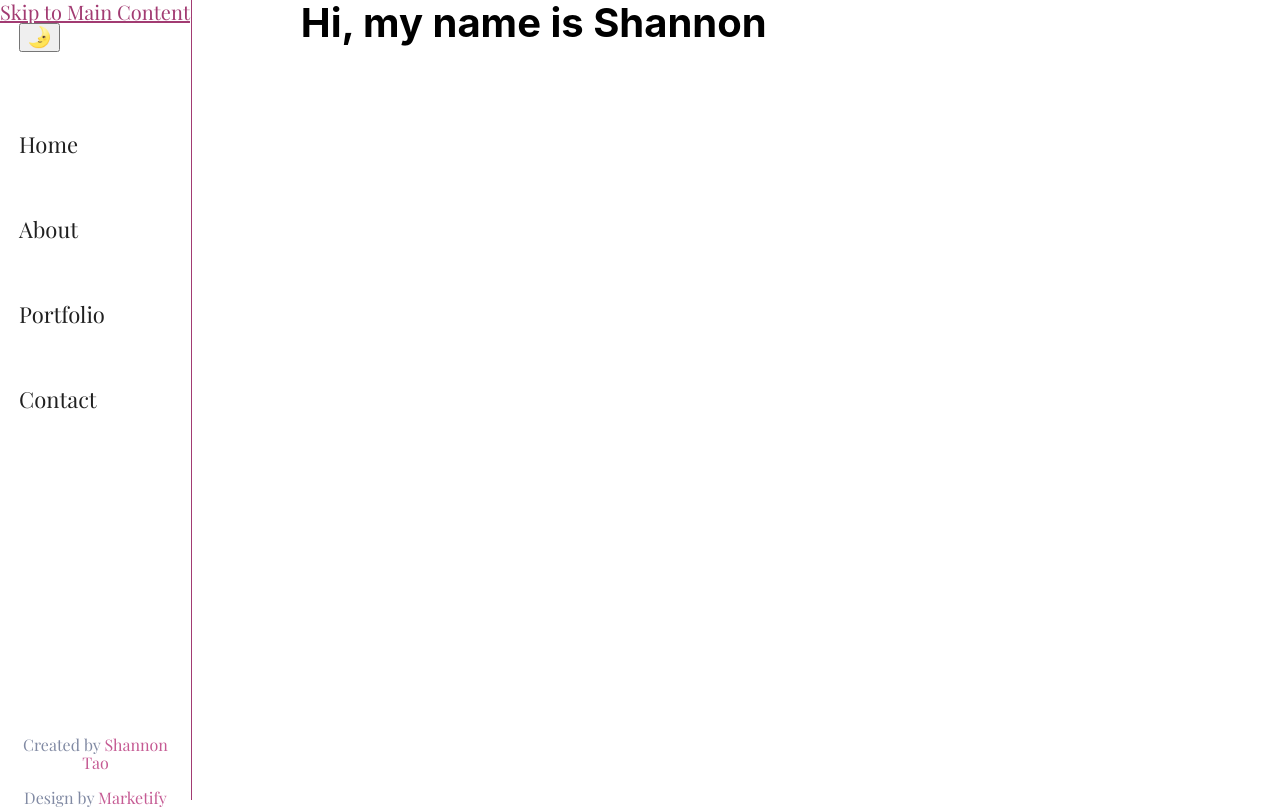
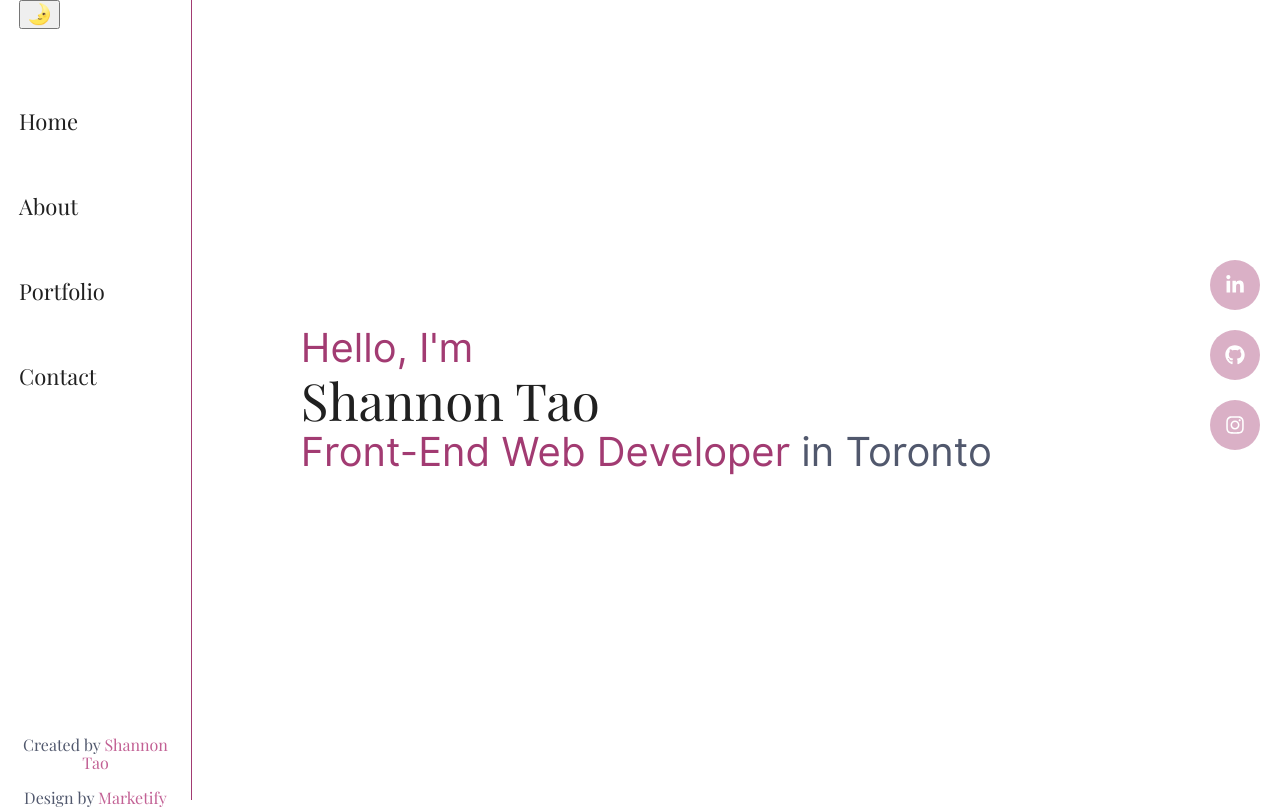
Before and after one commit to shanningtatum/react-portfolio, a React (Create React App) app: page / in a window 1280 px wide. Shown: the top 809 px of the page. Built offline with nearby package versions, Linux system fonts and the light colour scheme.

Commit message:
completed landing page and social links

```diff
--- a/package.json
+++ b/package.json
@@ -3,11 +3,17 @@
   "version": "0.1.0",
   "private": true,
   "dependencies": {
+    "@fortawesome/fontawesome-svg-core": "^6.2.0",
+    "@fortawesome/free-solid-svg-icons": "^6.2.0",
+    "@fortawesome/react-fontawesome": "^0.2.0",
     "@testing-library/jest-dom": "^5.16.5",
     "@testing-library/react": "^13.4.0",
     "@testing-library/user-event": "^13.5.0",
+    "install": "^0.13.0",
+    "npm": "^8.19.1",
     "react": "^18.2.0",
     "react-dom": "^18.2.0",
+    "react-icons": "^4.4.0",
     "react-router-dom": "^6.3.0",
     "react-scripts": "5.0.1",
     "sass": "^1.54.8",
--- a/public/index.html
+++ b/public/index.html
@@ -10,20 +10,12 @@
       content="Web site created using create-react-app"
     />
     <link rel="apple-touch-icon" href="%PUBLIC_URL%/logo192.png" />
-    <!--
-      manifest.json provides metadata used when your web app is installed on a
-      user's mobile device or desktop. See https://developers.google.com/web/fundamentals/web-app-manifest/
-    -->
+
     <link rel="manifest" href="%PUBLIC_URL%/manifest.json" />
-    <!--
-      Notice the use of %PUBLIC_URL% in the tags above.
-      It will be replaced with the URL of the `public` folder during the build.
-      Only files inside the `public` folder can be referenced from the HTML.
-
-      Unlike "/favicon.ico" or "favicon.ico", "%PUBLIC_URL%/favicon.ico" will
-      work correctly both with client-side routing and a non-root public URL.
-      Learn how to configure a non-root public URL by running `npm run build`.
-    -->
+    <script
+      src="https://kit.fontawesome.com/8dadeab0df.js"
+      crossorigin="anonymous"
+    ></script>
     <title>React App</title>
   </head>
   <body>
--- a/src/components/Landing.js
+++ b/src/components/Landing.js
@@ -1,8 +1,35 @@
+import { FaInstagram, FaLinkedinIn, FaGithub } from "react-icons/fa";
+
 function Landing() {
   return (
     <section className="landingSection">
       <div className="wrapper">
-        <h1>Hi, my name is Shannon</h1>
+        <h1>
+          Hello, I'm <span className="strongName">Shannon Tao</span> Front-End
+          Web Developer <span className="greyText">in Toronto</span>
+        </h1>
+        <div className="socialLinks">
+          <ul>
+            <li>
+              <a href="#">
+                <FaLinkedinIn />
+                <span className="sr-only">Link to LinkedIn</span>
+              </a>
+            </li>
+            <li>
+              <a href="#">
+                <FaGithub />
+                <span className="sr-only">Link to GitHub</span>
+              </a>
+            </li>
+            <li>
+              <a href="#">
+                <FaInstagram />
+                <span className="sr-only">Link to Instagram</span>
+              </a>
+            </li>
+          </ul>
+        </div>
       </div>
     </section>
   );
--- a/src/styles/sass/partials/_baseStyles.scss
+++ b/src/styles/sass/partials/_baseStyles.scss
@@ -7,3 +7,17 @@ html{
     width:80%;
     margin: 0 auto;
 }
+
+h1{
+    font-family:$sansSerifFont;
+    font-weight:normal;
+}
+
+h2{
+    font-family:$serifFont;
+    font-weight:normal;
+}
+
+#about, #portfolio, #contact{
+    text-align: center;
+}
--- a/src/styles/sass/partials/_footer.scss
+++ b/src/styles/sass/partials/_footer.scss
@@ -9,7 +9,7 @@ footer{
     font-family:$serifFont;
 
     a{
-        color:rgb(197, 90, 147);
+        color:rgb(221, 134, 180);
         text-decoration:none;
         transition:0.3s color;
 
@@ -24,7 +24,6 @@ h3{
     font-weight:normal;
     font-size:clamp(0.6rem, 2vw, 0.8rem);
 
-
 }
 
 
@@ -36,9 +35,21 @@ h3{
     h3{
         color:$white;
     }
+
+
 }
 
 .footerLight{
     background-color:$white;
     color:$black;
+
+    a{
+        color:rgb(194, 96, 148);
+        text-decoration:none;
+        transition:0.3s color;
+
+        &:hover, &:focus{
+            color:$purple;
+        }
+    }
 }
--- a/src/styles/sass/partials/_header.scss
+++ b/src/styles/sass/partials/_header.scss
@@ -65,6 +65,7 @@ header{
 .headerLight{
 
     background-color:white;
+
     a{
         color:$black;
         &:hover, &:focus{
@@ -72,3 +73,16 @@ header{
         }
     }
 }
+
+// SKIP LINK
+.skipLink{
+    border:2px red solid;
+    position: absolute;
+    top:5px;
+    left:-1000px;
+
+    &:focus{
+        display:block;
+        left:0px;
+    }
+}
--- a/src/styles/sass/partials/_landing.scss
+++ b/src/styles/sass/partials/_landing.scss
@@ -1,10 +1,58 @@
 .landingSection{
 
     .wrapper{
-        margin-left:auto !important;
+        display:flex;
+        margin:auto auto 0!important;
+        height:100%;
     }
 
     h1{
+        margin:auto 0 auto;
+        color:$purple;
+    }
+
+    .strongName{
+        display:flex;
+        font-family:$serifFont;
+        color:$black;
+        font-size:clamp(2.2rem, 4vw, 2.7rem);
+    }
+
+    .greyText{
+        color:$grey;
+    }
+
+    .landingText{
+        border:2px red solid;
         margin:auto;
     }
 }
+
+.socialLinks{
+    position: absolute;
+    right:0;
+    top:30%;
+    ul{
+        list-style:none;
+        padding:0;
+
+    }
+    li{
+        margin:20px;
+    }
+    a{
+        display:flex;
+        justify-content: center;
+        align-items: center;
+        width:50px;
+        height:50px;
+        border-radius:50%;
+        background-color:rgba($purple, 0.4);
+        color:$white;
+        transition:0.3s background-color;
+
+        &:hover, &:focus{
+            background-color:rgba($purple,1);
+        }
+    }
+}
--- a/src/styles/sass/partials/_variables.scss
+++ b/src/styles/sass/partials/_variables.scss
@@ -1,7 +1,7 @@
 // COLOURS
 $offWhite:#FAFAFA;
 $black:#202020;
-$grey:#818AA3;
+$grey:#51586D;
 $white:#FFF;
 $purple:#A23B72;
 
--- a/src/styles/sass/styles.css
+++ b/src/styles/sass/styles.css
@@ -227,6 +227,20 @@ html {
   margin: 0 auto;
 }
 
+h1 {
+  font-family: "Inter", sans-serif;
+  font-weight: normal;
+}
+
+h2 {
+  font-family: "Playfair Display", serif;
+  font-weight: normal;
+}
+
+#about, #portfolio, #contact {
+  text-align: center;
+}
+
 @font-face {
   font-family: "Playfair Display";
   src: url("../../fonts/PlayfairDisplay-Regular.ttf");
@@ -310,11 +324,65 @@ header ul {
   color: #A23B72;
 }
 
+.skipLink {
+  border: 2px red solid;
+  position: absolute;
+  top: 5px;
+  left: -1000px;
+}
+.skipLink:focus {
+  display: block;
+  left: 0px;
+}
+
 .landingSection .wrapper {
-  margin-left: auto !important;
+  display: flex;
+  margin: auto auto 0 !important;
+  height: 100%;
 }
 .landingSection h1 {
+  margin: auto 0 auto;
+  color: #A23B72;
+}
+.landingSection .strongName {
+  display: flex;
+  font-family: "Playfair Display", serif;
+  color: #202020;
+  font-size: clamp(2.2rem, 4vw, 2.7rem);
+}
+.landingSection .greyText {
+  color: #51586D;
+}
+.landingSection .landingText {
+  border: 2px red solid;
   margin: auto;
+}
+
+.socialLinks {
+  position: absolute;
+  right: 0;
+  top: 30%;
+}
+.socialLinks ul {
+  list-style: none;
+  padding: 0;
+}
+.socialLinks li {
+  margin: 20px;
+}
+.socialLinks a {
+  display: flex;
+  justify-content: center;
+  align-items: center;
+  width: 50px;
+  height: 50px;
+  border-radius: 50%;
+  background-color: rgba(162, 59, 114, 0.4);
+  color: #FFF;
+  transition: 0.3s background-color;
+}
+.socialLinks a:hover, .socialLinks a:focus {
+  background-color: #a23b72;
 }
 
 main {
@@ -337,7 +405,7 @@ footer {
   font-family: "Playfair Display", serif;
 }
 footer a {
-  color: rgb(197, 90, 147);
+  color: rgb(221, 134, 180);
   text-decoration: none;
   transition: 0.3s color;
 }
@@ -346,7 +414,7 @@ footer a:hover, footer a:focus {
 }
 
 h3 {
-  color: #818AA3;
+  color: #51586D;
   font-weight: normal;
   font-size: clamp(0.6rem, 2vw, 0.8rem);
 }
@@ -362,4 +430,12 @@ h3 {
 .footerLight {
   background-color: #FFF;
   color: #202020;
+}
+.footerLight a {
+  color: rgb(194, 96, 148);
+  text-decoration: none;
+  transition: 0.3s color;
+}
+.footerLight a:hover, .footerLight a:focus {
+  color: #A23B72;
 }/*# sourceMappingURL=styles.css.map */
--- a/src/styles/sass/styles.scss
+++ b/src/styles/sass/styles.scss
@@ -1,6 +1,6 @@
 @import './partials/setup';
+@import './partials/variables';
 @import './partials/baseStyles';
-@import './partials/variables';
 @import './partials/typography';
 @import './partials/header';
 @import './partials/landing';
```
Also changed, not shown: 2 other files (tests, documents, lock files or other folders).
